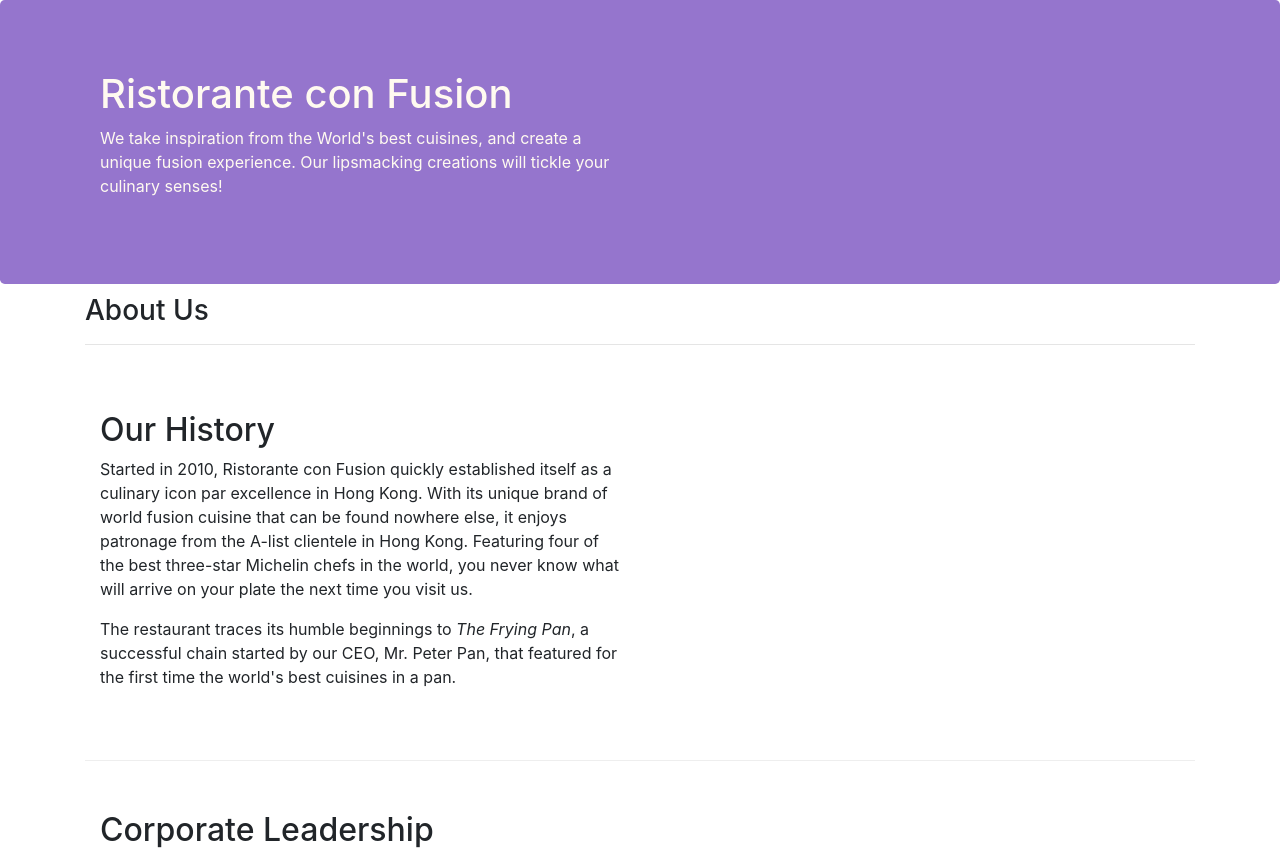
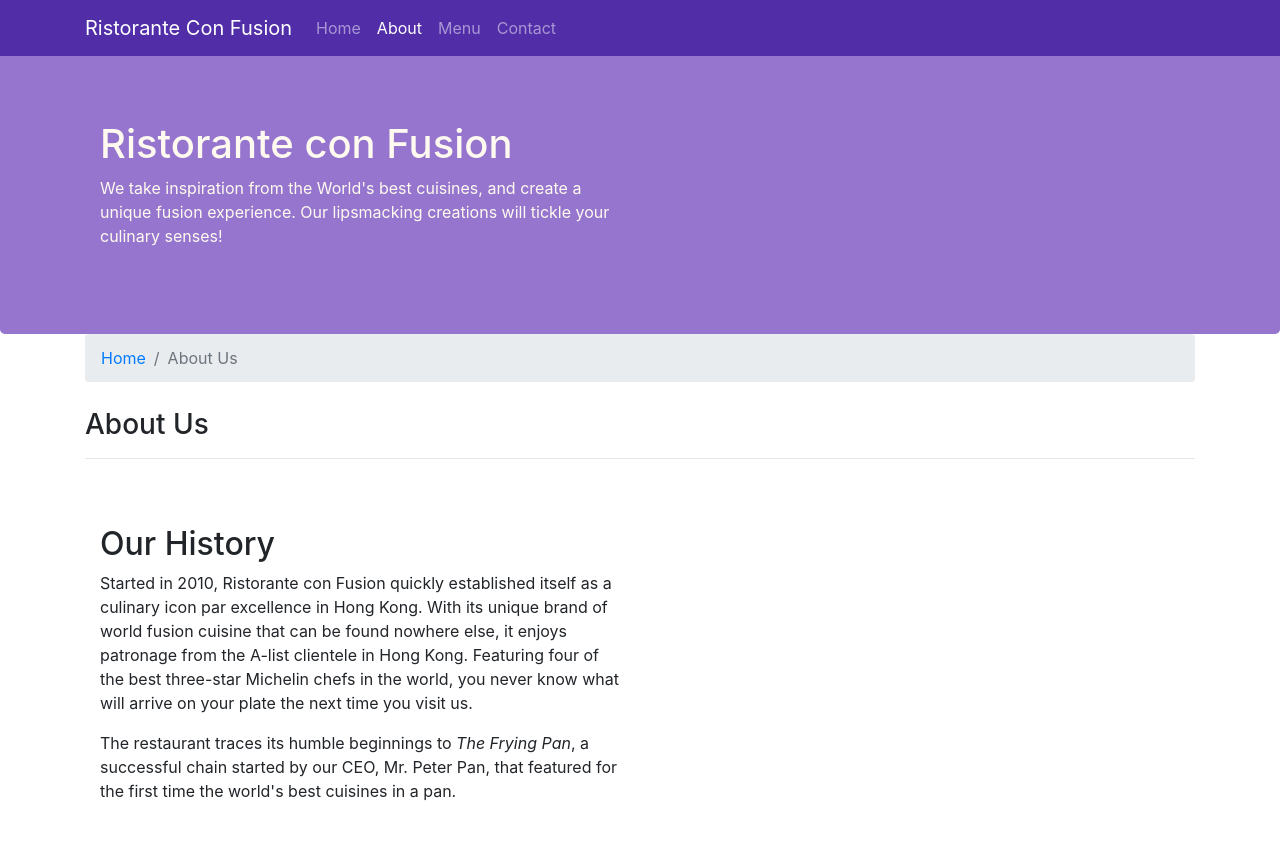
Before and after one commit to NikhilElavarasu/Boostrap-learning, a website: page aboutus.html in a window 1280 px wide. Shown: the top 852 px of the page. Drawn offline with nearby package versions, Linux system fonts and the light colour scheme.

Commit message:
Navbar and breadcrumbs

```diff
--- a/aboutus.html
+++ b/aboutus.html
@@ -7,10 +7,26 @@
     <title>Ristorante Con Fusion: About Us</title>
 
     <link rel="stylesheet" href="node_modules/bootstrap/dist/css/bootstrap.min.css">
-    <link rel="stylesheet" href="css/styles.css">
+    <link rel="stylesheet" href="./css/styles.css">
 </head>
 
 <body>
+    <nav class="navbar navbar-expand-sm navbar-dark fixed-top">
+        <div class="container">
+            <button class="navbar-toggler" type="button" data-toggle="collapse" data-target="#Navbar">
+                <span class="navbar-toggler-icon"></span>
+            </button>
+            <a class="navbar-brand" href="#">Ristorante Con Fusion</a>
+            <div class="collapse navbar-collapse" id="Navbar">
+                <ul class="navbar-nav mr-auto">
+                    <li class="nav-item"><a class="nav-link" href="./index.html">Home</a></li>
+                    <li class="nav-item active"><a class="nav-link" href="#">About</a></li>
+                    <li class="nav-item"><a class="nav-link" href="#">Menu</a></li>
+                    <li class="nav-item"><a class="nav-link" href="#">Contact</a></li>
+                </ul>
+            </div>
+        </div>
+    </nav>
 
     <header class="jumbotron">
         <div class="container">
@@ -26,6 +42,10 @@
     </header>
 
     <div class="container">
+        <ol class="col-12 breadcrumb">
+            <li class="breadcrumb-item"><a href="./index.html">Home</a></li>
+            <li class="breadcrumb-item active">About Us</li>
+        </ol>
         <div class="row row-content-header">
             <div class="col-12">
                <h3>About Us</h3>
@@ -48,7 +68,7 @@
             <div class="col-12">
                 <h2>Corporate Leadership</h2>
                 <h3>Peter Pan <small>Chief Epicurious Officer</small></h3>
-                <p class="hidden-xs-down">Our CEO, Peter, credits his hardworking East Asian immigrant parents who undertook the arduous journey to the shores of America with the intention of giving their children the best future. His mother's wizardy in the kitchen whipping up the tastiest dishes with whatever is available inexpensively at the supermarket, was his first inspiration to create the fusion cuisines for which <em>The Frying Pan</em> became well known. He brings his zeal for fusion cuisines to this restaurant, pioneering cross-cultural culinary connections.</p>
+                <p class="d-none d-sm-block">Our CEO, Peter, credits his hardworking East Asian immigrant parents who undertook the arduous journey to the shores of America with the intention of giving their children the best future. His mother's wizardy in the kitchen whipping up the tastiest dishes with whatever is available inexpensively at the supermarket, was his first inspiration to create the fusion cuisines for which <em>The Frying Pan</em> became well known. He brings his zeal for fusion cuisines to this restaurant, pioneering cross-cultural culinary connections.</p>
                 <h3>Dhanasekaran Witherspoon <small>Chief Food Officer</small></h3>
                 <p class="d-none d-sm-block">Our CFO, Danny, as he is affectionately referred to by his colleagues, comes from a long established family tradition in farming and produce. His experiences growing up on a farm in the Australian outback gave him great appreciation for varieties of food sources. As he puts it in his own words, <em>Everything that runs, wins, and everything that stays, pays!</em></p>
                 <h3>Agumbe Tang <small>Chief Taste Officer</small></h3>
@@ -66,8 +86,8 @@
                 <div class="col-4 offset-1 col-sm-2">
                     <h5>Links</h5>
                     <ul class="list-unstyled">
-                        <li><a href="index.html">Home</a></li>
-                        <li><a href="aboutus.html">About</a></li>
+                        <li><a href="./index.html">Home</a></li>
+                        <li><a href="#">About</a></li>
                         <li><a href="#">Menu</a></li>
                         <li><a href="#">Contact</a></li>
                     </ul>
--- a/css/styles.css
+++ b/css/styles.css
@@ -31,3 +31,12 @@
 .row-content-header {
     padding-top: 10px;
 }
+
+body {
+    padding-top: 50px;
+    z-index: 0;
+}
+
+.navbar-dark {
+    background: #512DA8;
+}
```
Also changed, not shown: index.html (+19 -3 lines).
